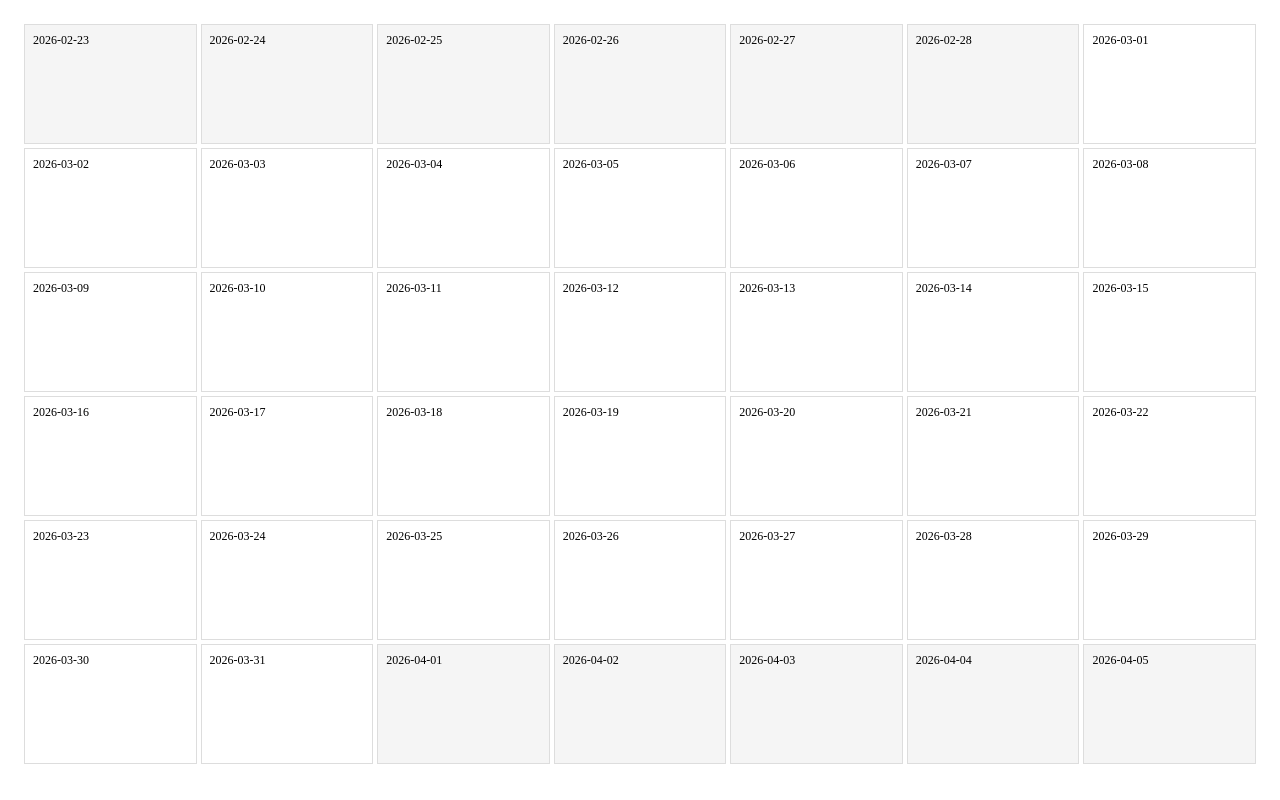
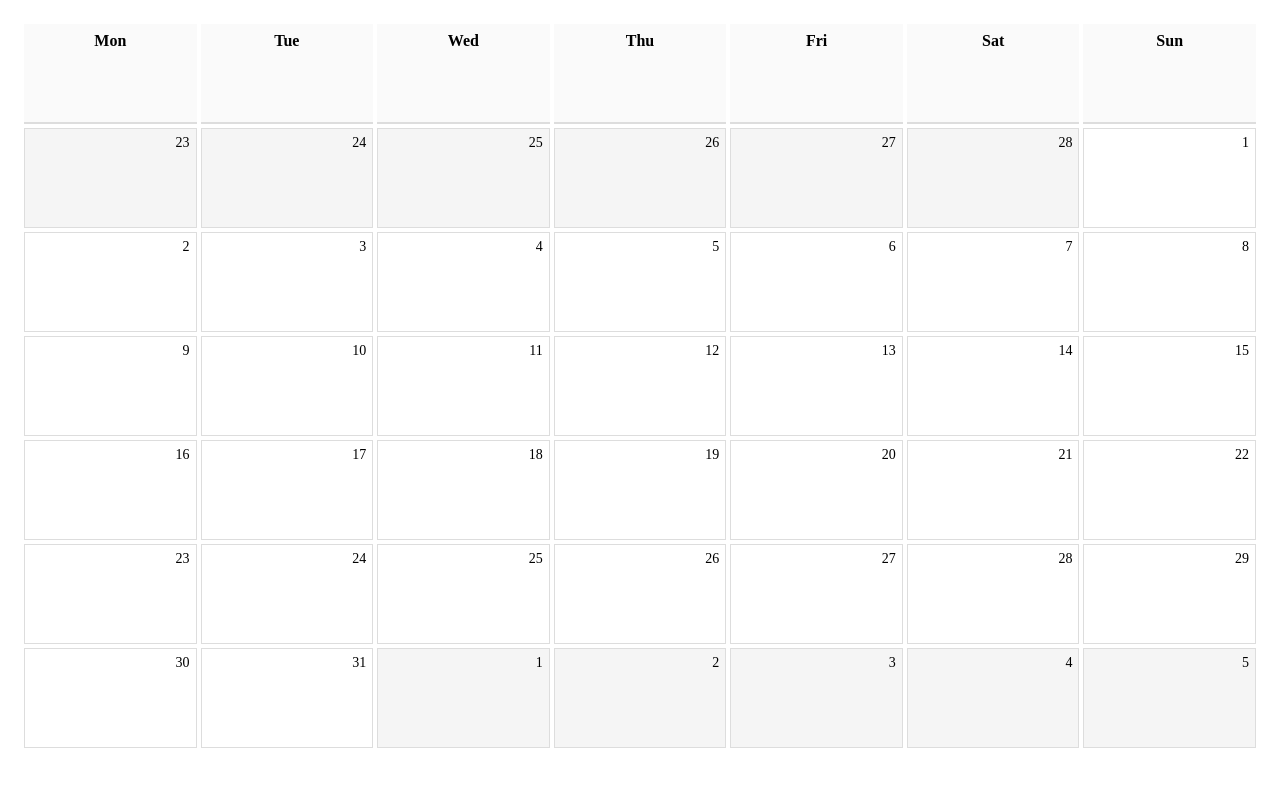
Before and after one commit to muvik-dev/calendar-app, a React (Vite) app: page / in a window 1280 px wide. Built offline with nearby package versions, Linux system fonts and the light colour scheme.

Commit message:
Added render week header and day numbers

```diff
--- /dev/null
+++ b/src/domain/date/format.utils.ts
@@ -0,0 +1,6 @@
+import { fromDateKey } from "./date.utils"
+import type { DateKey } from "../types/date"
+
+export function getDayNumber(dateKey: DateKey): number {
+    return fromDateKey(dateKey).getUTCDate()
+}
--- /dev/null
+++ b/src/domain/date/week.constants.ts
@@ -0,0 +1 @@
+export const WEEK_DAYS = ["Mon", "Tue", "Wed", "Thu", "Fri", "Sat", "Sun"] as const
--- a/src/widgets/calendar-grid/CalendarGrid.styles.ts
+++ b/src/widgets/calendar-grid/CalendarGrid.styles.ts
@@ -1,17 +1,28 @@
 import styled from "@emotion/styled"
 
 export const CalendarContainer = styled.div`
-  display: grid;
-  grid-template-columns: repeat(7, 1fr);
-  grid-auto-rows: 120px;
-  gap: 4px;
-  padding: 16px;
+    display: grid;
+    grid-template-columns: repeat(7, 1fr);
+    grid-auto-rows: 100px;
+    gap: 4px;
+    padding: 16px;
+`
+
+export const WeekHeaderCell = styled.div`
+    font-weight: 600;
+    text-align: center;
+    padding: 8px 0;
+    background: #fafafa;
+    border-bottom: 2px solid #ddd;
 `
 
 export const DayCell = styled.div<{ $isCurrentMonth: boolean }>`
   border: 1px solid #ddd;
-  padding: 8px;
-  font-size: 12px;
+  padding: 6px;
+  font-size: 14px;
+  display: flex;
+  align-items: flex-start;
+  justify-content: flex-end;
 
   background-color: ${({ $isCurrentMonth }) =>
     $isCurrentMonth ? "#ffffff" : "#f5f5f5"};
--- a/src/widgets/calendar-grid/CalendarGrid.tsx
+++ b/src/widgets/calendar-grid/CalendarGrid.tsx
@@ -1,5 +1,7 @@
 import { generateCalendarDays } from "@/domain/calendar/generateCalendarDays"
-import { CalendarContainer, DayCell } from "./CalendarGrid.styles"
+import { WEEK_DAYS } from "@/domain/date/week.constants"
+import { getDayNumber } from "@/domain/date/format.utils"
+import { CalendarContainer, DayCell, WeekHeaderCell } from "./CalendarGrid.styles"
 
 interface Props {
     year: number
@@ -11,9 +13,13 @@ export function CalendarGrid({ year, month }: Props) {
 
     return (
         <CalendarContainer>
+            {WEEK_DAYS.map((day) => (
+                <WeekHeaderCell key={day}>{day}</WeekHeaderCell>
+            ))}
+
             {days.map((day) => (
                 <DayCell key={day.date} $isCurrentMonth={day.isCurrentMonth}>
-                    {day.date}
+                    {getDayNumber(day.date)}
                 </DayCell>
             ))}
         </CalendarContainer>
```
